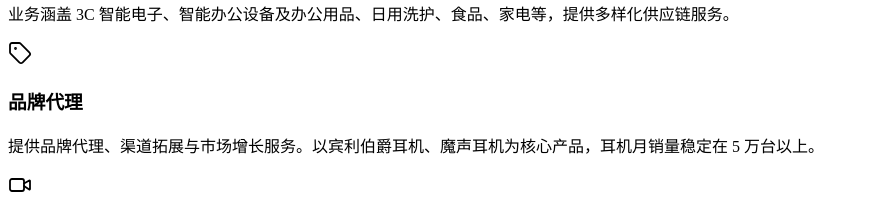
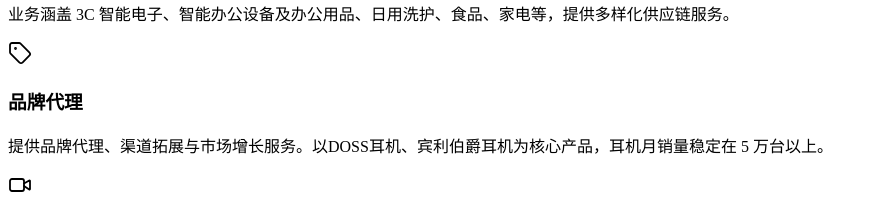
Before and after one commit to luup1854/hanhai_earbuds, a React (Vite) app: page / in a window 1280 px wide. Shown: the part 3140-3363 px from the top of the page, without its empty margins (0-878 px from the left). Built offline with nearby package versions, Linux system fonts and the light colour scheme; the HTML template or start-up script is replaced by a standard one.

Commit message:
fix: 修改doss erji

```diff
--- a/src/data/siteData.ts
+++ b/src/data/siteData.ts
@@ -223,7 +223,7 @@
       {
         title: "品牌代理",
         description:
-          "提供品牌代理、渠道拓展与市场增长服务。以宾利伯爵耳机、魔声耳机为核心产品，耳机月销量稳定在 5 万台以上。",
+          "提供品牌代理、渠道拓展与市场增长服务。以DOSS耳机、宾利伯爵耳机为核心产品，耳机月销量稳定在 5 万台以上。",
         icon: Tag,
         note: "",
       },
```
